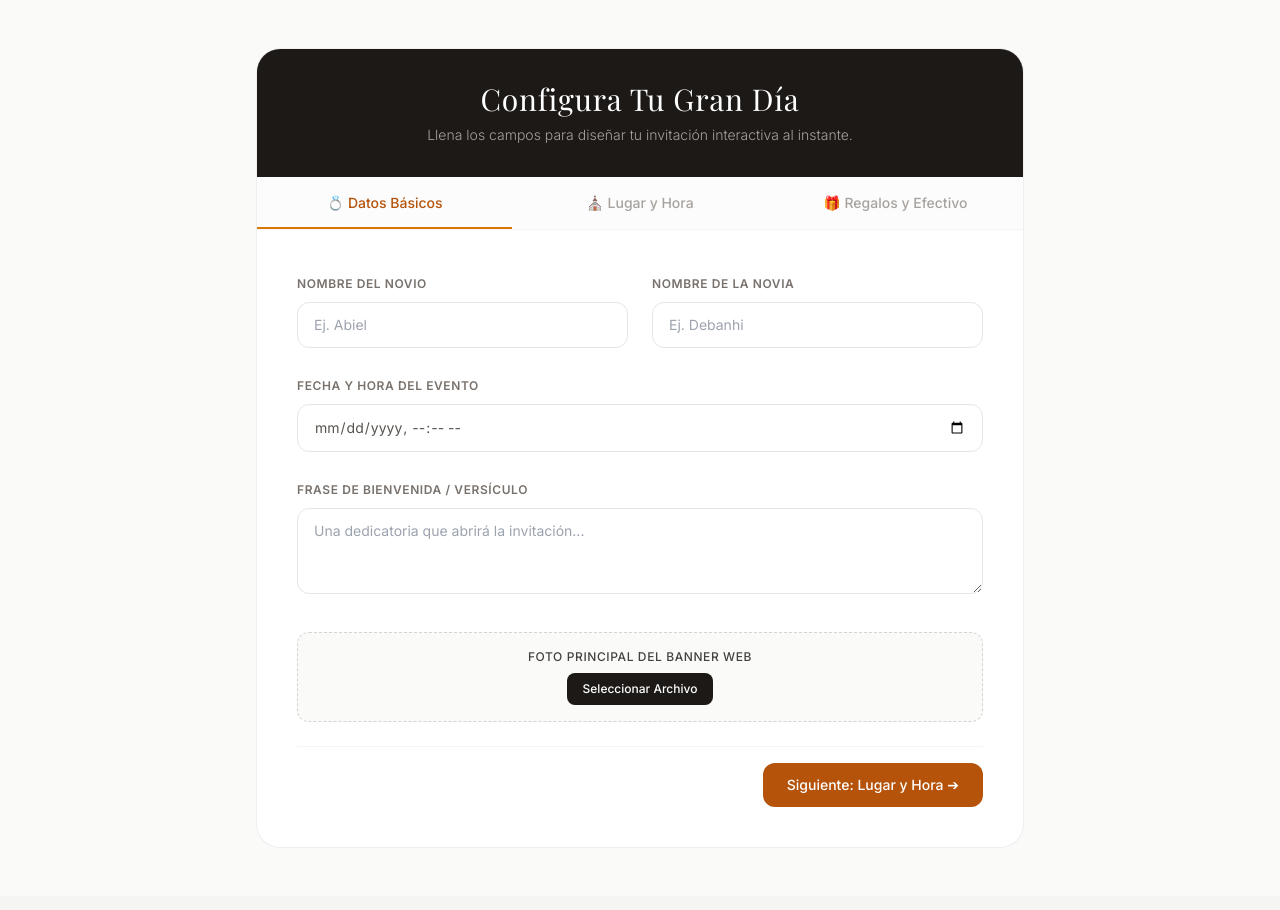
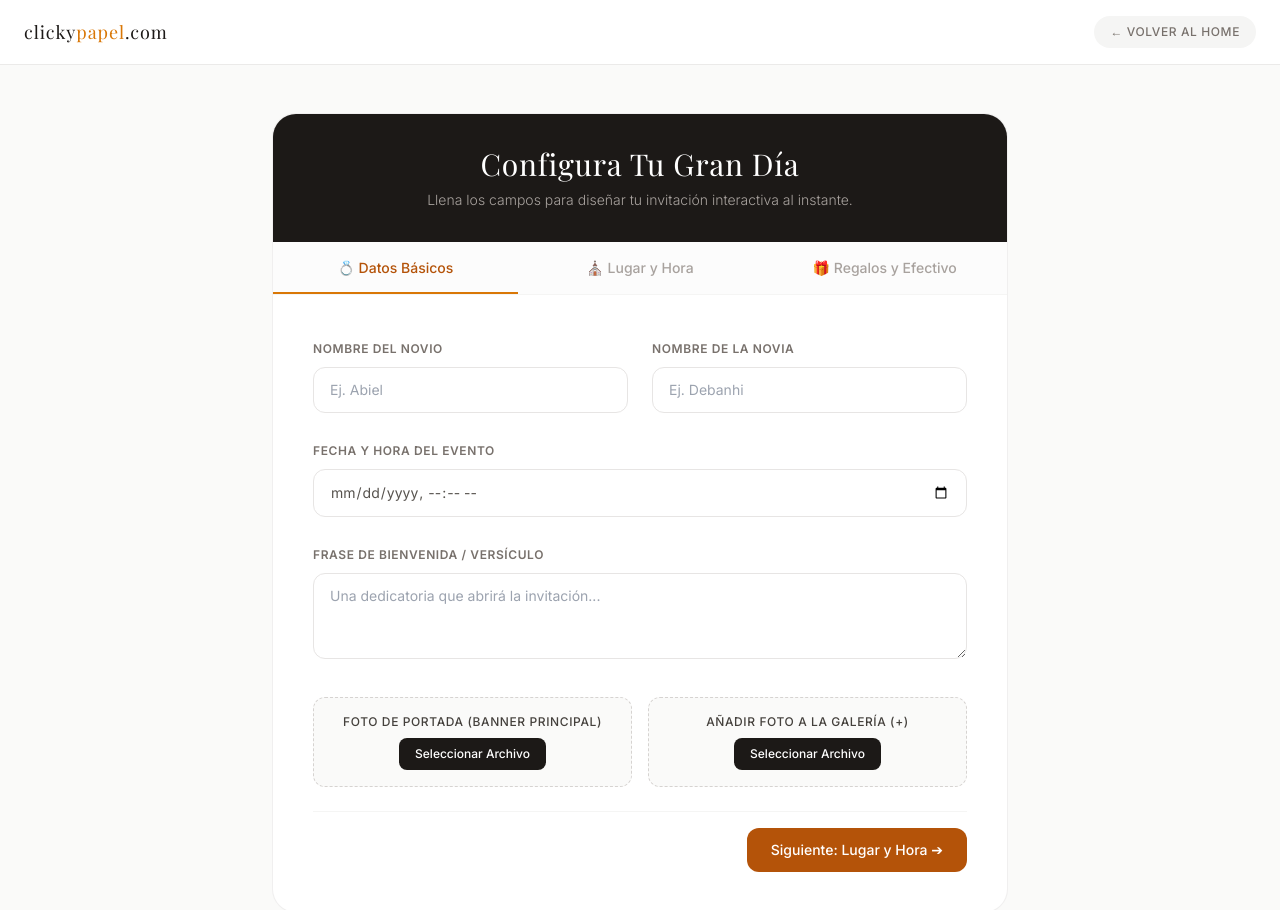
Before and after one commit to Nerooz85/Clickypapel, a Next.js app: page /dashboard in a window 1280 px wide. Shown: the top 910 px of the page. Built offline with nearby package versions, Linux system fonts and the light colour scheme; no server answers; a web font is replaced by a local one.

Commit message:
feat: navbar principal clickypapel mas uploader multiple de galeria

```diff
--- a/app/dashboard/page.jsx
+++ b/app/dashboard/page.jsx
@@ -9,8 +9,10 @@ export const dynamic = 'force-dynamic';
 export default function DashboardNovios() {
   const [activeTab, setActiveTab] = useState('basicos');
   const [guardando, setGuardando] = useState(false);
-  // Estado para capturar la URL de la imagen subida a Supabase Storage
+
+  // 📸 Estados independientes para multimedia
   const [coverImage, setCoverImage] = useState('');
+  const [galleryImages, setGalleryImages] = useState([]); // Arreglo para acumular fotos de la galería
 
   // Estado que recolecta toda la información de la boda
   const [formData, setFormData] = useState({
@@ -32,6 +34,11 @@ export default function DashboardNovios() {
 
   const irAAtras = (pasoAnterior) => {
     setActiveTab(pasoAnterior);
+  };
+
+  // 🖼️ Función para agregar fotos al arreglo de la galería de forma escalable
+  const handleAddGalleryImage = (url) => {
+    setGalleryImages((prev) => [...prev, url]);
   };
 
   // 2. FUNCIÓN ASÍNCRONA PARA GUARDAR EN SUPABASE
@@ -63,7 +70,8 @@ export default function DashboardNovios() {
           amazon_url: formData.amazonUrl,
           liverpool_url: formData.liverpoolUrl,
           slug: slugUrl,
-          cover_image: coverImage // 📸 Guardamos la URL de la foto en la columna correspondiente
+          cover_image: coverImage, // Banner Principal
+          gallery_images: galleryImages // 🖼️ Guardamos el arreglo completo de fotos de la galería
         }
       ]);
 
@@ -87,10 +95,28 @@ export default function DashboardNovios() {
   const tempSlug = `${formData.groomName || 'boda'}-${formData.brideName || 'nueva'}`.toLowerCase().replace(/\s+/g, '-');
 
   return (
-    <div className="min-h-screen bg-stone-50 py-12 px-4 font-sans text-stone-800">
-      <div className="max-w-3xl mx-auto bg-white border border-stone-200/60 rounded-3xl shadow-xs overflow-hidden relative">
+    <div className="min-h-screen bg-stone-50 font-sans text-stone-800 flex flex-col">
 
-        {/* BARRA SUPERIOR DINÁMICA: Botón de regresar al paso anterior si no está en la primera página */}
+      {/* 🏛️ HEADER PRINCIPAL DE CLICKYPAPEL */}
+      <header className="w-full bg-white border-b border-stone-200/80 px-6 py-4 flex items-center justify-between shadow-xs sticky top-0 z-50">
+        <a href="https://clickypapel.com" className="flex items-center gap-2 group">
+          <span className="font-serif text-lg tracking-wider font-light text-stone-900 group-hover:text-amber-700 transition-colors">
+            clicky<span className="font-normal text-amber-600">papel</span>.com
+          </span>
+        </a>
+        <a
+          href="https://clickypapel.com"
+          className="text-xs font-medium text-stone-500 hover:text-stone-900 bg-stone-100 hover:bg-stone-200 px-4 py-2 rounded-full transition-all uppercase tracking-wider"
+        >
+          ← Volver al Home
+        </a>
+      </header>
+
+      {/* Contenedor del Dashboard */}
+      <div className="flex-1 py-12 px-4 max-w-3xl w-full mx-auto">
+        <div className="bg-white border border-stone-200/60 rounded-3xl shadow-xs overflow-hidden relative">
+
+          {/* BARRA DE NAVEGACIÓN SECUNDARIA INTERNA (Volver al paso anterior del formulario) */}
           {activeTab !== 'basicos' && (
             <button
               type="button"
@@ -158,14 +184,29 @@ export default function DashboardNovios() {
                     <textarea name="welcomePhrase" rows="3" value={formData.welcomePhrase} onChange={handleChange} placeholder="Una dedicatoria que abrirá la invitación..." className="w-full px-4 py-3 border border-stone-200 rounded-xl text-sm focus:outline-none focus:border-amber-600" />
                   </div>
 
-                {/* 📸 COMPONENTE DE SUBIDA DE IMÁGENES INTEGRADO */}
-                <div className="pt-2">
+                  {/* 📸 CARGADORES MULTIMEDIA */}
+                  <div className="grid grid-cols-1 md:grid-cols-2 gap-4 pt-2">
+                    {/* Cargador A: Banner de Portada */}
                     <ImageUploader
                       folderSlug={tempSlug}
                       onUploadComplete={(url) => setCoverImage(url)}
-                    label="Foto Principal del Banner Web"
+                      label="Foto de Portada (Banner Principal)"
+                    />
+
+                    {/* Cargador B: Fotos para la Galería */}
+                    <ImageUploader
+                      folderSlug={`${tempSlug}/galeria`}
+                      onUploadComplete={handleAddGalleryImage}
+                      label="Añadir Foto a la Galería (+)"
                     />
                   </div>
+
+                  {/* Contador visual de fotos subidas a la galería */}
+                  {galleryImages.length > 0 && (
+                    <p className="text-[11px] text-stone-400 font-mono text-center">
+                      📸 Tienes <strong>{galleryImages.length}</strong> {galleryImages.length === 1 ? 'foto lista' : 'fotos listas'} para la galería de la invitación.
+                    </p>
+                  )}
 
                   {/* BOTÓN SIGUIENTE */}
                   <div className="pt-4 border-t border-stone-100 flex justify-end">
@@ -266,7 +307,7 @@ export default function DashboardNovios() {
                     <input type="text" name="liverpoolUrl" value={formData.liverpoolUrl} onChange={handleChange} placeholder="Enlace a Mesa de Regalos de Liverpool" className="w-full px-4 py-2.5 border border-stone-200 rounded-xl text-xs focus:outline-none" />
                   </div>
 
-                {/* BOTONES DE NAVEGACIÓN PASO 3 (Aquí se procesa el botón final de Guardado) */}
+                  {/* BOTONES DE NAVEGACIÓN PASO 3 */}
                   <div className="pt-4 border-t border-stone-100 flex justify-between gap-4">
                     <button
                       type="button"
@@ -290,5 +331,6 @@ export default function DashboardNovios() {
           </form>
         </div>
       </div>
+    </div>
   );
 }
```
Lines whose indentation alone changed are shown as unchanged.
